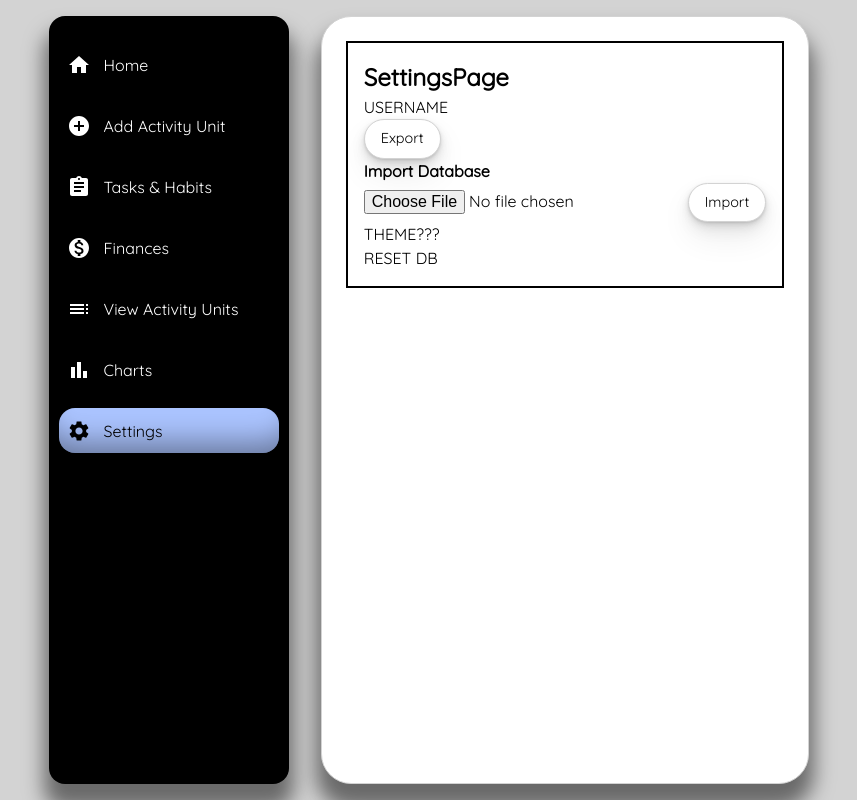
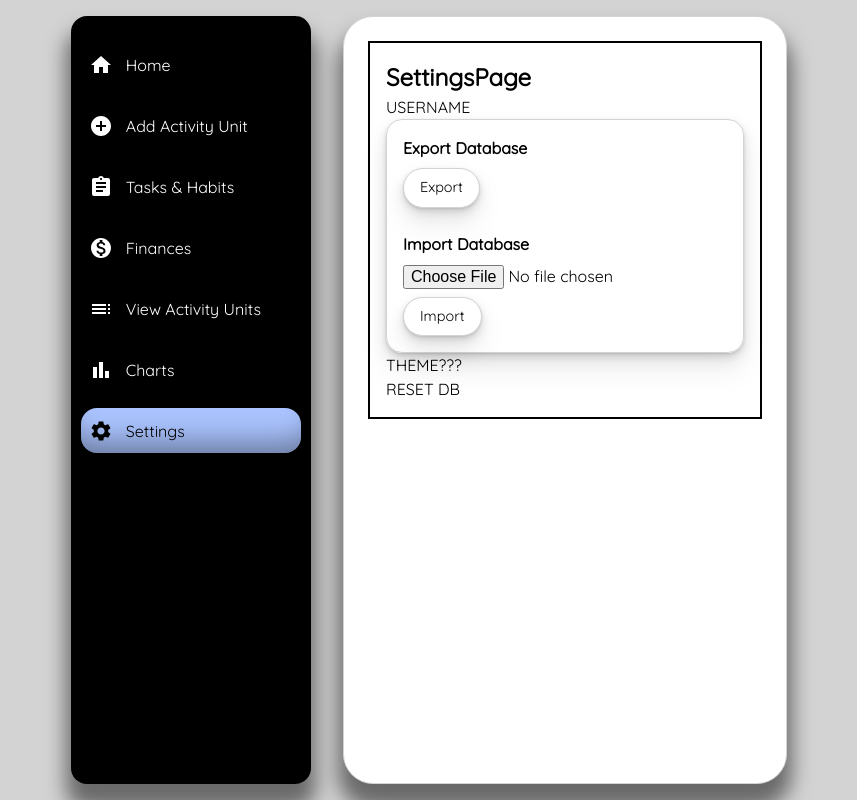
Before and after one commit to berkaysson/lifemap, a React (Create React App) app: page /settings in a window 1280 px wide. Shown: the whole page, without its empty margins (211-1068 px from the left). Built offline with nearby package versions, Linux system fonts and the light colour scheme.

Commit message:
Style ImportExport file

```diff
--- a/src/Components/Others/ImportExport.js
+++ b/src/Components/Others/ImportExport.js
@@ -1,11 +1,27 @@
 import { useState } from "react";
+import styled from "styled-components";
 
 import Button from "../Wrappers/Styled-Elements/Button";
+import { CardWrapper } from "../Wrappers/Styled-Wrappers/CardWrapper";
 
-import styled from "styled-components";
-import StyledInput from "../Wrappers/Styled-Elements/StyledInput";
 
-const DexieImportExportWrapper = styled.div``;
+
+const DexieImportExportWrapper = styled.div`
+  display: flex;
+  flex-direction: column;
+  align-items: flex-start;
+  justify-content: center;
+  padding: ${({theme}) => theme.sizes.medium};
+  gap: ${({ theme }) => theme.sizes.large};
+
+  &>div{
+    display: flex;
+    flex-direction: column;
+    align-items: flex-start;
+    justify-content: center;
+    gap: ${({ theme }) => theme.sizes.small};
+  }
+`;
 
 const ImportExport = ({ onExport, onImport }) => {
   const [file, setFile] = useState(null);
@@ -29,13 +45,19 @@ const ImportExport = ({ onExport, onImport }) => {
   };
 
   return (
+    <CardWrapper>
       <DexieImportExportWrapper>
+        <div>
+          <h4>Export Database</h4>
           <Button text={"Export"} type={"button"} onClick={onExport} />
-
+        </div>
+        <div>
           <h4>Import Database</h4>
           <input type="file" accept=".json" onChange={handleFileChange} />
           <Button text={"Import"} type={"button"} onClick={handleImport} />
+        </div>
       </DexieImportExportWrapper>
+    </CardWrapper>
   );
 };
 
```
Lines whose indentation alone changed are shown as unchanged.
